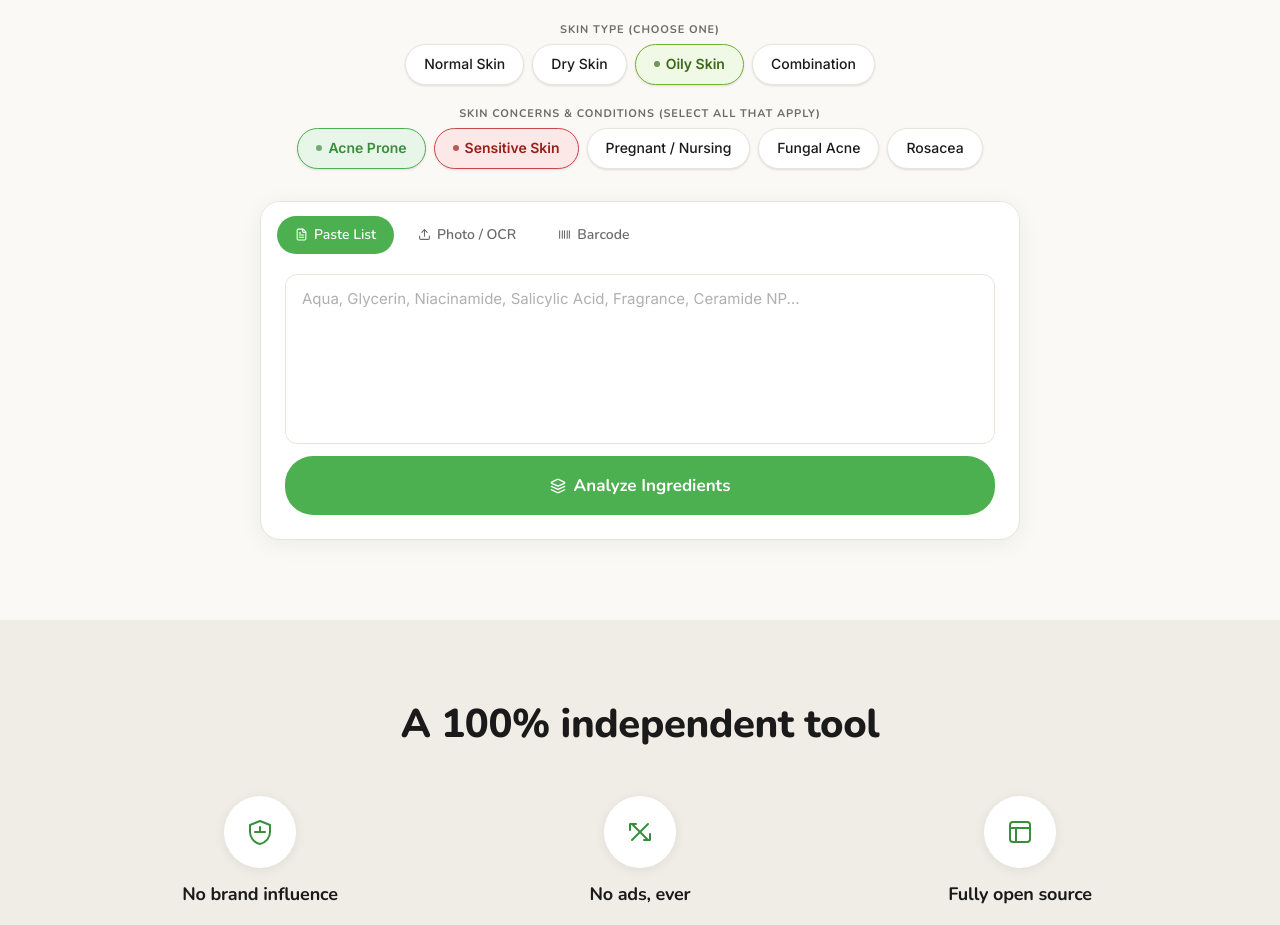
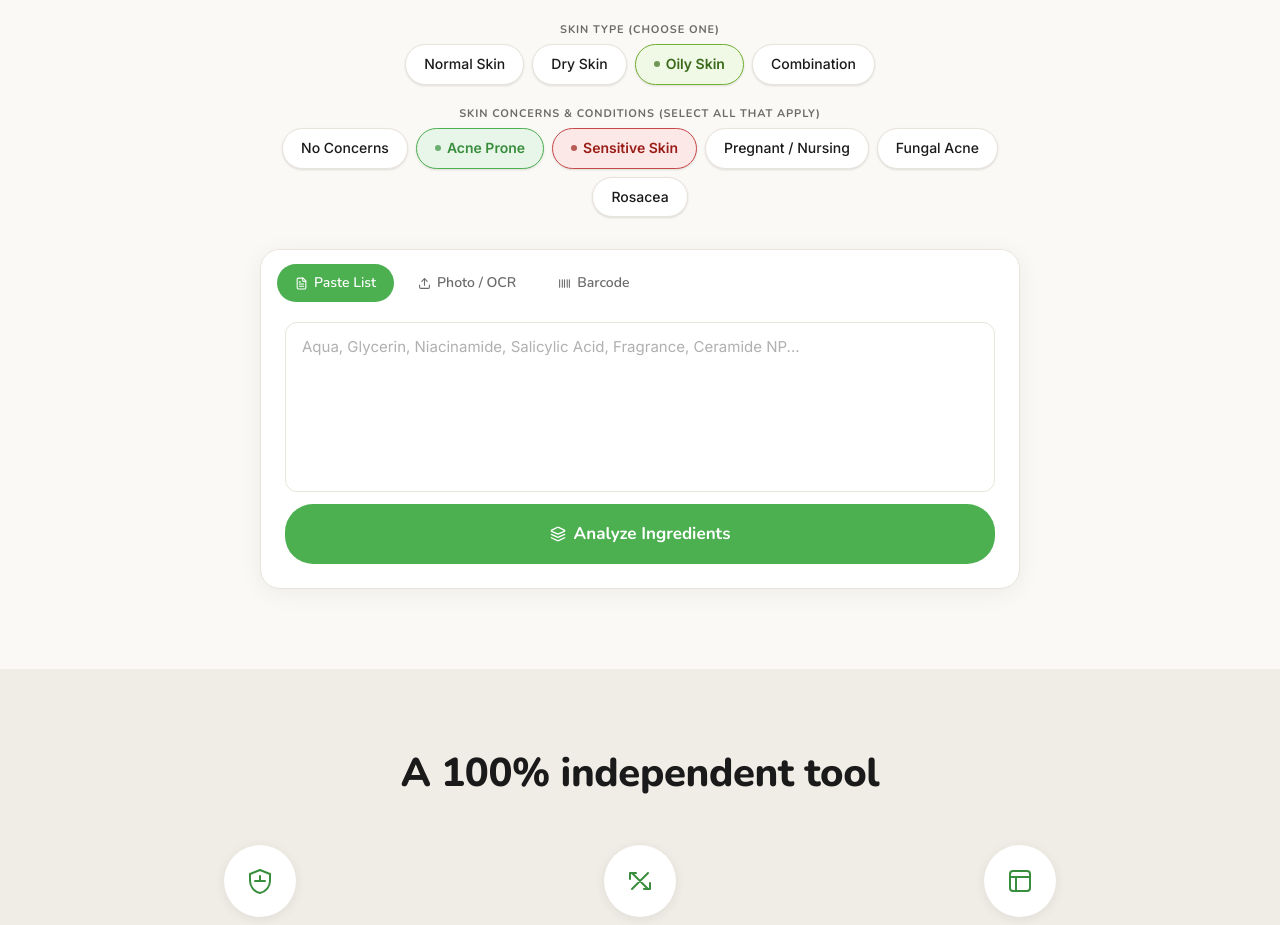
Before and after one commit to maithili39/SkinGuard, a Next.js app in the folder frontend/: page / in a window 1280 px wide. Shown: the part 940-1865 px from the top of the page. Built offline with nearby package versions, Linux system fonts and the light colour scheme.

Commit message:
feat: Yuka-style redesign — warm organic UI, honest content, hero-bottle logo

```diff
--- a/frontend/components/ProfilePanel.tsx
+++ b/frontend/components/ProfilePanel.tsx
@@ -5,7 +5,7 @@ import type { SkinProfile } from '../types';
 
 interface Props {
   profile: SkinProfile;
-  onToggle: (key: keyof SkinProfile) => void;
+  onToggle: (key: keyof SkinProfile | 'clear_concerns') => void;
 }
 
 const SKIN_TYPES: {
@@ -34,6 +34,8 @@ const SKIN_CONCERNS: {
 ];
 
 export function ProfilePanel({ profile, onToggle }: Props) {
+  const hasNoConcerns = !profile.acne_prone && !profile.sensitive_skin && !profile.pregnant && !profile.fungal_acne && !profile.rosacea;
+
   const renderPill = ({ key, label, tooltip, activeClass }: {
     key: keyof SkinProfile;
     label: string;
@@ -84,6 +86,32 @@ export function ProfilePanel({ profile, onToggle }: Props) {
           Skin Concerns & Conditions (Select All That Apply)
         </span>
         <div style={{ display: 'flex', flexWrap: 'wrap', gap: 8, justifyContent: 'center' }}>
+          {/* Virtual 'No Concerns' Toggle */}
+          <div style={{ position: 'relative' }} className="group">
+            <label
+              className={`profile-pill ${hasNoConcerns ? 'active-normal' : ''}`}
+              style={{ display: 'inline-flex', alignItems: 'center', gap: 6 }}
+            >
+              <input
+                type="checkbox"
+                style={{ display: 'none' }}
+                checked={hasNoConcerns}
+                onChange={() => onToggle('clear_concerns')}
+                id="profile-no-concerns"
+              />
+              {hasNoConcerns && (
+                <span style={{ width: 6, height: 6, borderRadius: '50%', background: 'currentColor', opacity: 0.7, flexShrink: 0 }} />
+              )}
+              No Concerns
+            </label>
+            {/* Tooltip */}
+            <div className="tooltip" style={{ opacity: 0, pointerEvents: 'none', transition: 'opacity 0.15s ease', position: 'absolute', bottom: 'calc(100% + 10px)', left: '50%', transform: 'translateX(-50%)', width: 220, zIndex: 10 }}
+              onMouseEnter={e => { (e.currentTarget as HTMLElement).style.opacity = '1'; }}
+            >
+              Clears all active sensitivity filters and pregnancy checks.
+            </div>
+          </div>
+
           {SKIN_CONCERNS.map(renderPill)}
         </div>
       </div>
```
Also changed, not shown: frontend/public/onskin1.png (added), frontend/public/onskin2.png (added).
